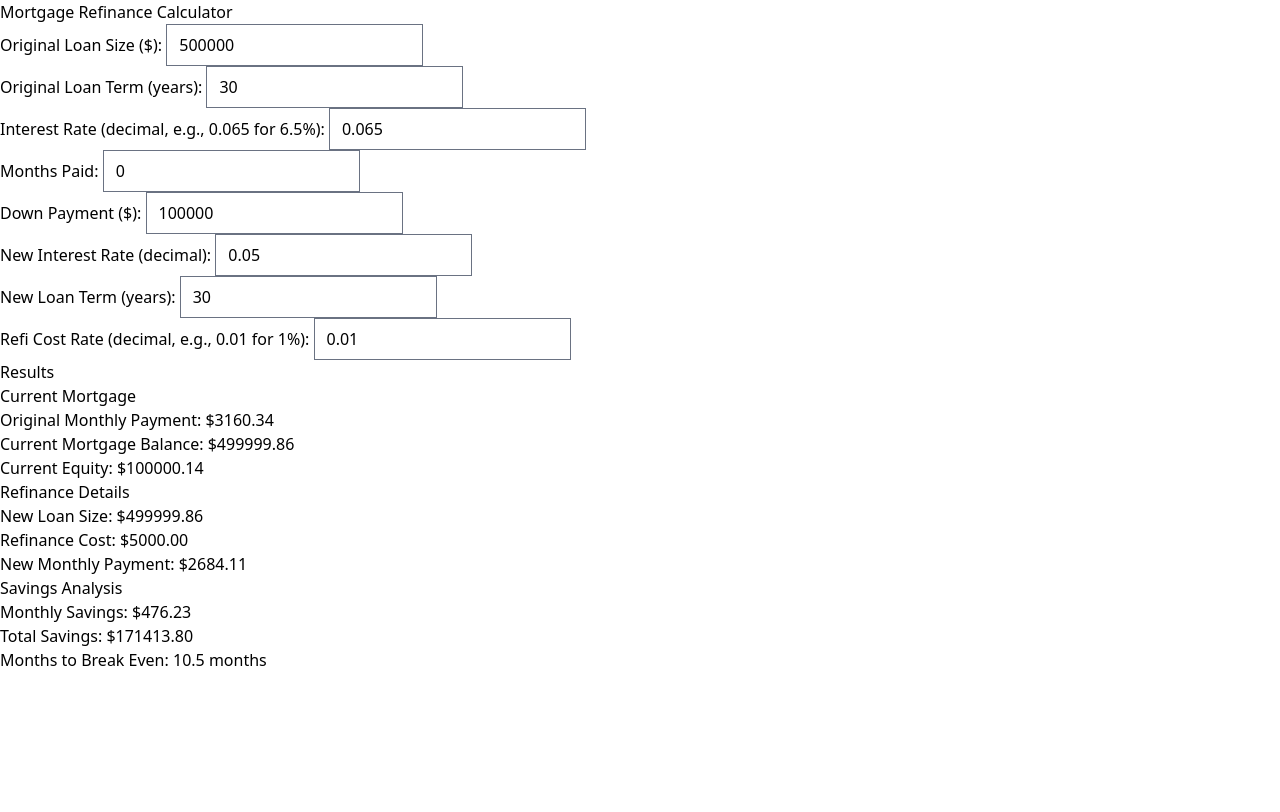
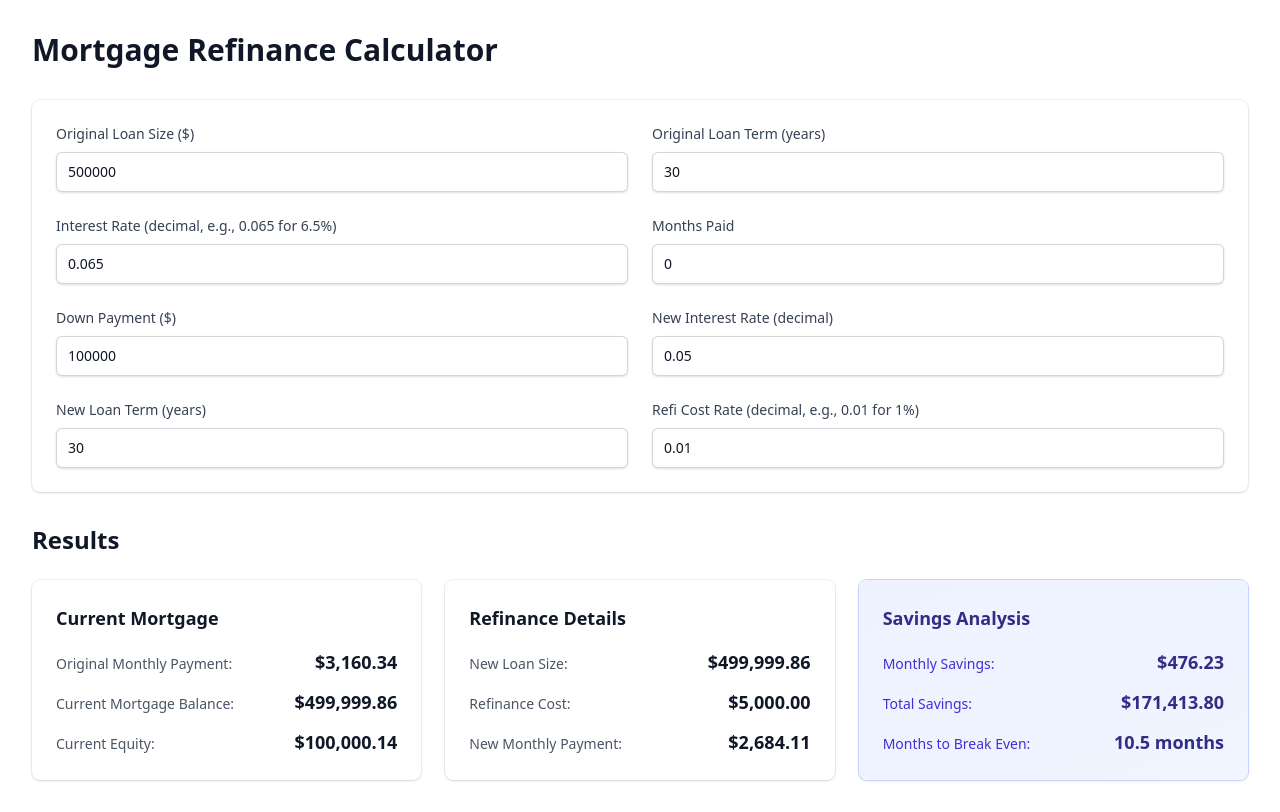
Before and after one commit to alexoro412/mortgagereficalculator, a SvelteKit app: page / in a window 1280 px wide. Built offline with nearby package versions, Linux system fonts and the light colour scheme.

Commit message:
make it pretty

```diff
--- a/src/routes/+page.svelte
+++ b/src/routes/+page.svelte
@@ -100,99 +100,213 @@
 	);
 </script>
 
-<main>
-	<h1>Mortgage Refinance Calculator</h1>
+<main class="max-w-7xl mx-auto px-4 py-8 sm:px-6 lg:px-8">
+	<h1 class="text-3xl font-bold text-gray-900 mb-8">Mortgage Refinance Calculator</h1>
 
-	<form>
+	<form class="bg-white shadow-sm ring-1 ring-gray-900/5 rounded-lg p-6 mb-8">
+		<div class="grid grid-cols-1 gap-6 sm:grid-cols-2">
 			<div>
-			<label for="original_loan_size">Original Loan Size ($):</label>
-			<input id="original_loan_size" type="number" bind:value={inputs.original_loan_size} />
+				<label for="original_loan_size" class="block text-sm font-medium text-gray-700 mb-2">
+					Original Loan Size ($)
+				</label>
+				<input
+					id="original_loan_size"
+					type="number"
+					bind:value={inputs.original_loan_size}
+					class="block w-full rounded-md border-0 py-2 px-3 text-gray-900 shadow-sm ring-1 ring-inset ring-gray-300 placeholder:text-gray-400 focus:ring-2 focus:ring-inset focus:ring-indigo-600 sm:text-sm sm:leading-6"
+				/>
 			</div>
 
 			<div>
-			<label for="original_loan_term">Original Loan Term (years):</label>
-			<input id="original_loan_term" type="number" bind:value={inputs.original_loan_term} />
+				<label for="original_loan_term" class="block text-sm font-medium text-gray-700 mb-2">
+					Original Loan Term (years)
+				</label>
+				<input
+					id="original_loan_term"
+					type="number"
+					bind:value={inputs.original_loan_term}
+					class="block w-full rounded-md border-0 py-2 px-3 text-gray-900 shadow-sm ring-1 ring-inset ring-gray-300 placeholder:text-gray-400 focus:ring-2 focus:ring-inset focus:ring-indigo-600 sm:text-sm sm:leading-6"
+				/>
 			</div>
 
 			<div>
-			<label for="rate">Interest Rate (decimal, e.g., 0.065 for 6.5%):</label>
-			<input id="rate" type="number" step="0.001" bind:value={inputs.rate} />
+				<label for="rate" class="block text-sm font-medium text-gray-700 mb-2">
+					Interest Rate (decimal, e.g., 0.065 for 6.5%)
+				</label>
+				<input
+					id="rate"
+					type="number"
+					step="0.001"
+					bind:value={inputs.rate}
+					class="block w-full rounded-md border-0 py-2 px-3 text-gray-900 shadow-sm ring-1 ring-inset ring-gray-300 placeholder:text-gray-400 focus:ring-2 focus:ring-inset focus:ring-indigo-600 sm:text-sm sm:leading-6"
+				/>
 			</div>
 
 			<div>
-			<label for="months_paid">Months Paid:</label>
-			<input id="months_paid" type="number" bind:value={inputs.months_paid} />
+				<label for="months_paid" class="block text-sm font-medium text-gray-700 mb-2">
+					Months Paid
+				</label>
+				<input
+					id="months_paid"
+					type="number"
+					bind:value={inputs.months_paid}
+					class="block w-full rounded-md border-0 py-2 px-3 text-gray-900 shadow-sm ring-1 ring-inset ring-gray-300 placeholder:text-gray-400 focus:ring-2 focus:ring-inset focus:ring-indigo-600 sm:text-sm sm:leading-6"
+				/>
 			</div>
 
 			<div>
-			<label for="down_payment">Down Payment ($):</label>
-			<input id="down_payment" type="number" bind:value={inputs.down_payment} />
+				<label for="down_payment" class="block text-sm font-medium text-gray-700 mb-2">
+					Down Payment ($)
+				</label>
+				<input
+					id="down_payment"
+					type="number"
+					bind:value={inputs.down_payment}
+					class="block w-full rounded-md border-0 py-2 px-3 text-gray-900 shadow-sm ring-1 ring-inset ring-gray-300 placeholder:text-gray-400 focus:ring-2 focus:ring-inset focus:ring-indigo-600 sm:text-sm sm:leading-6"
+				/>
 			</div>
 
 			<div>
-			<label for="new_rate">New Interest Rate (decimal):</label>
-			<input id="new_rate" type="number" step="0.001" bind:value={inputs.new_rate} />
+				<label for="new_rate" class="block text-sm font-medium text-gray-700 mb-2">
+					New Interest Rate (decimal)
+				</label>
+				<input
+					id="new_rate"
+					type="number"
+					step="0.001"
+					bind:value={inputs.new_rate}
+					class="block w-full rounded-md border-0 py-2 px-3 text-gray-900 shadow-sm ring-1 ring-inset ring-gray-300 placeholder:text-gray-400 focus:ring-2 focus:ring-inset focus:ring-indigo-600 sm:text-sm sm:leading-6"
+				/>
 			</div>
 
 			<div>
-			<label for="new_term">New Loan Term (years):</label>
-			<input id="new_term" type="number" bind:value={inputs.new_term} />
+				<label for="new_term" class="block text-sm font-medium text-gray-700 mb-2">
+					New Loan Term (years)
+				</label>
+				<input
+					id="new_term"
+					type="number"
+					bind:value={inputs.new_term}
+					class="block w-full rounded-md border-0 py-2 px-3 text-gray-900 shadow-sm ring-1 ring-inset ring-gray-300 placeholder:text-gray-400 focus:ring-2 focus:ring-inset focus:ring-indigo-600 sm:text-sm sm:leading-6"
+				/>
 			</div>
 
 			<div>
-			<label for="refi_cost_rate">Refi Cost Rate (decimal, e.g., 0.01 for 1%):</label>
-			<input id="refi_cost_rate" type="number" step="0.001" bind:value={inputs.refi_cost_rate} />
+				<label for="refi_cost_rate" class="block text-sm font-medium text-gray-700 mb-2">
+					Refi Cost Rate (decimal, e.g., 0.01 for 1%)
+				</label>
+				<input
+					id="refi_cost_rate"
+					type="number"
+					step="0.001"
+					bind:value={inputs.refi_cost_rate}
+					class="block w-full rounded-md border-0 py-2 px-3 text-gray-900 shadow-sm ring-1 ring-inset ring-gray-300 placeholder:text-gray-400 focus:ring-2 focus:ring-inset focus:ring-indigo-600 sm:text-sm sm:leading-6"
+				/>
+			</div>
 		</div>
 	</form>
 
-	<section class="results">
-		<h2>Results</h2>
+	<section>
+		<h2 class="text-2xl font-bold text-gray-900 mb-6">Results</h2>
 
-		<div class="result-group">
-			<h3>Current Mortgage</h3>
-			<div class="result-item">
-				<span class="label">Original Monthly Payment:</span>
-				<span class="value">${outputs.original_monthly_payment.toFixed(2)}</span>
+		<div class="grid grid-cols-1 gap-6 lg:grid-cols-3">
+			<!-- Current Mortgage -->
+			<div class="bg-white shadow-sm ring-1 ring-gray-900/5 rounded-lg p-6">
+				<h3 class="text-lg font-semibold text-gray-900 mb-4">Current Mortgage</h3>
+				<div class="space-y-3">
+					<div class="flex justify-between items-baseline">
+						<span class="text-sm text-gray-600">Original Monthly Payment:</span>
+						<span class="text-lg font-semibold text-gray-900">
+							${outputs.original_monthly_payment.toLocaleString('en-US', {
+								minimumFractionDigits: 2,
+								maximumFractionDigits: 2
+							})}
+						</span>
 					</div>
-			<div class="result-item">
-				<span class="label">Current Mortgage Balance:</span>
-				<span class="value">${outputs.current_mortgage_balance.toFixed(2)}</span>
+					<div class="flex justify-between items-baseline">
+						<span class="text-sm text-gray-600">Current Mortgage Balance:</span>
+						<span class="text-lg font-semibold text-gray-900">
+							${outputs.current_mortgage_balance.toLocaleString('en-US', {
+								minimumFractionDigits: 2,
+								maximumFractionDigits: 2
+							})}
+						</span>
 					</div>
-			<div class="result-item">
-				<span class="label">Current Equity:</span>
-				<span class="value">${outputs.current_equity.toFixed(2)}</span>
+					<div class="flex justify-between items-baseline">
+						<span class="text-sm text-gray-600">Current Equity:</span>
+						<span class="text-lg font-semibold text-gray-900">
+							${outputs.current_equity.toLocaleString('en-US', {
+								minimumFractionDigits: 2,
+								maximumFractionDigits: 2
+							})}
+						</span>
+					</div>
 				</div>
 			</div>
 
-		<div class="result-group">
-			<h3>Refinance Details</h3>
-			<div class="result-item">
-				<span class="label">New Loan Size:</span>
-				<span class="value">${outputs.new_loan_size.toFixed(2)}</span>
+			<!-- Refinance Details -->
+			<div class="bg-white shadow-sm ring-1 ring-gray-900/5 rounded-lg p-6">
+				<h3 class="text-lg font-semibold text-gray-900 mb-4">Refinance Details</h3>
+				<div class="space-y-3">
+					<div class="flex justify-between items-baseline">
+						<span class="text-sm text-gray-600">New Loan Size:</span>
+						<span class="text-lg font-semibold text-gray-900">
+							${outputs.new_loan_size.toLocaleString('en-US', {
+								minimumFractionDigits: 2,
+								maximumFractionDigits: 2
+							})}
+						</span>
 					</div>
-			<div class="result-item">
-				<span class="label">Refinance Cost:</span>
-				<span class="value">${outputs.refi_cost.toFixed(2)}</span>
+					<div class="flex justify-between items-baseline">
+						<span class="text-sm text-gray-600">Refinance Cost:</span>
+						<span class="text-lg font-semibold text-gray-900">
+							${outputs.refi_cost.toLocaleString('en-US', {
+								minimumFractionDigits: 2,
+								maximumFractionDigits: 2
+							})}
+						</span>
 					</div>
-			<div class="result-item">
-				<span class="label">New Monthly Payment:</span>
-				<span class="value">${outputs.new_monthly_payment.toFixed(2)}</span>
+					<div class="flex justify-between items-baseline">
+						<span class="text-sm text-gray-600">New Monthly Payment:</span>
+						<span class="text-lg font-semibold text-gray-900">
+							${outputs.new_monthly_payment.toLocaleString('en-US', {
+								minimumFractionDigits: 2,
+								maximumFractionDigits: 2
+							})}
+						</span>
+					</div>
 				</div>
 			</div>
 
-		<div class="result-group highlight">
-			<h3>Savings Analysis</h3>
-			<div class="result-item">
-				<span class="label">Monthly Savings:</span>
-				<span class="value">${outputs.monthly_savings.toFixed(2)}</span>
+			<!-- Savings Analysis -->
+			<div class="bg-gradient-to-br from-indigo-50 to-blue-50 shadow-sm ring-1 ring-indigo-200 rounded-lg p-6">
+				<h3 class="text-lg font-semibold text-indigo-900 mb-4">Savings Analysis</h3>
+				<div class="space-y-3">
+					<div class="flex justify-between items-baseline">
+						<span class="text-sm text-indigo-700">Monthly Savings:</span>
+						<span class="text-lg font-bold text-indigo-900">
+							${outputs.monthly_savings.toLocaleString('en-US', {
+								minimumFractionDigits: 2,
+								maximumFractionDigits: 2
+							})}
+						</span>
 					</div>
-			<div class="result-item">
-				<span class="label">Total Savings:</span>
-				<span class="value">${outputs.total_savings.toFixed(2)}</span>
+					<div class="flex justify-between items-baseline">
+						<span class="text-sm text-indigo-700">Total Savings:</span>
+						<span class="text-lg font-bold text-indigo-900">
+							${outputs.total_savings.toLocaleString('en-US', {
+								minimumFractionDigits: 2,
+								maximumFractionDigits: 2
+							})}
+						</span>
 					</div>
-			<div class="result-item">
-				<span class="label">Months to Break Even:</span>
-				<span class="value">{outputs.months_to_breakeven.toFixed(1)} months</span>
+					<div class="flex justify-between items-baseline">
+						<span class="text-sm text-indigo-700">Months to Break Even:</span>
+						<span class="text-lg font-bold text-indigo-900">
+							{outputs.months_to_breakeven.toFixed(1)} months
+						</span>
+					</div>
+				</div>
 			</div>
 		</div>
 	</section>
```
Lines whose indentation alone changed are shown as unchanged.
